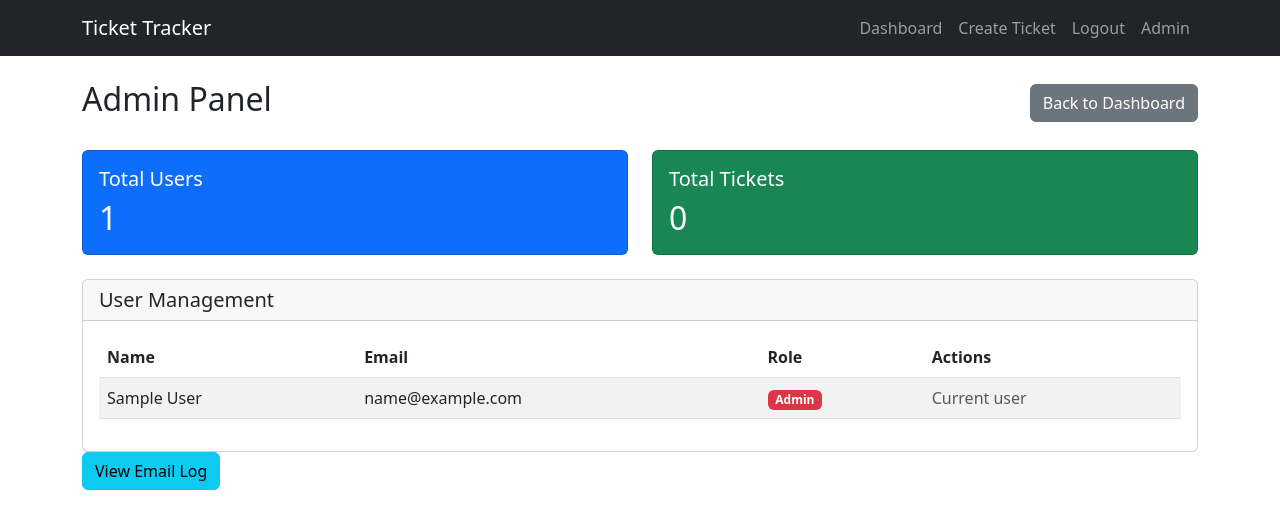
After one commit to DylanK29/support-ticket-app, a Flask app: page /admin in a window 1280 px wide. The commit adds this page. Shown: the top 529 px of the page. Run offline with Flask 3, Linux system fonts and the light colour scheme; the visitor is signed in with stand-in values (Sample User, id 1); data comes from the database, SQL or seed files in the repository; data that the repository does not hold is empty.

Commit message:
Added role-based access and admin panel and added email notification simulation

```diff
--- a/app/models/user.py
+++ b/app/models/user.py
@@ -28,6 +28,7 @@ class User(UserMixin, db.Model):
     created_at = db.Column(db.DateTime, default=lambda: datetime.now(timezone.utc))
     updated_at = db.Column(db.DateTime, default=lambda: datetime.now(timezone.utc), onupdate=lambda: datetime.now(timezone.utc))
     is_active = db.Column(db.Boolean, default=True)
+    is_admin = db.Column(db.Boolean, default=False, nullable=False)
 
     #Relationships
     created_tickets = db.relationship(
@@ -72,5 +73,9 @@ class User(UserMixin, db.Model):
             raise ValueError(f"Invalid role. Must be one of: {Role.ALL_ROLES}")
         self.role = role
 
+    def make_admin(self):
+        #Promote user to admin
+        self.is_admin = True
+
     def __repr__(self):
         return f'<User {self.email} ({self.role})>'
--- a/app/routes.py
+++ b/app/routes.py
@@ -174,6 +174,8 @@ def ticket_detail(ticket_id):
 @login_required
 def update_ticket(ticket_id):
     #Update ticket status and assignee
+    from app.email_helper import send_ticket_assigned_notification, send_ticket_status_notification
+
     ticket = Ticket.query.get_or_404(ticket_id)
 
     new_status_value = request.form.get('status')
@@ -188,7 +190,7 @@ def update_ticket(ticket_id):
     else:
         new_assignee_id = int(new_assignee_id)
 
-    #Record status change in history
+    #Record status change in history and send notification
     if ticket.status != new_status:
         history = TicketHistory(
             ticket_id=ticket_id,
@@ -199,8 +201,18 @@ def update_ticket(ticket_id):
         db.session.add(history)
         ticket.status = new_status
 
-    #Update assignee (no history tracking for assignee)
-    ticket.assignee_id = new_assignee_id
+        #Send status notification to creator
+        send_ticket_status_notification(ticket, current_user)
+
+    #Check if assignee changed and send notification
+    if ticket.assignee_id != new_assignee_id:
+        ticket.assignee_id = new_assignee_id
+
+        #Send assignment notification
+        if new_assignee_id:
+            new_assignee = User.query.get(new_assignee_id)
+            if new_assignee:
+                send_ticket_assigned_notification(ticket, new_assignee, current_user)
 
     db.session.commit()
     flash('Ticket updated successfully!', 'success')
@@ -279,3 +291,64 @@ def get_suggested_response(ticket_id):
         return jsonify({'response': response})
     else:
         return jsonify({'error': 'Could not generate response'}), 500
+
+@main.route('/admin')
+@login_required
+def admin_panel():
+    #Admin panel - only accessible by admins
+    if not current_user.is_admin:
+        flash('Access denied. Admin privileges required.', 'error')
+        return redirect(url_for('main.dashboard'))
+
+    users = User.query.all()
+    total_tickets = Ticket.query.count()
+    total_users = User.query.count()
+
+    return render_template('admin.html', users=users, total_tickets=total_tickets, total_users=total_users)
+
+@main.route('/admin/toggle/<int:user_id>', methods=['POST'])
+@login_required
+def toggle_admin(user_id):
+    #Toggle admin status for a user
+    if not current_user.is_admin:
+        flash('Access denied.', 'error')
+        return redirect(url_for('main.dashboard'))
+
+    user = User.query.get_or_404(user_id)
+
+    #Prevent removing your own admin status
+    if user.id == current_user.id:
+        flash('Cannot modify your own admin status.', 'error')
+        return redirect(url_for('main.admin_panel'))
+
+    user.is_admin = not user.is_admin
+    db.session.commit()
+
+    status = 'admin' if user.is_admin else 'regular user'
+    flash(f'{user.name} is now a {status}.', 'success')
+    return redirect(url_for('main.admin_panel'))
+
+@main.route('/make-me-admin')
+@login_required
+def make_me_admin():
+    #Temporary route - remove after first use
+    if User.query.filter_by(is_admin=True).count() == 0:
+        current_user.is_admin = True
+        db.session.commit()
+        flash('You are now an admin!', 'success')
+    else:
+        flash('Admin already exists.', 'error')
+    return redirect(url_for('main.dashboard'))
+
+@main.route('/admin/emails')
+@login_required
+def email_log():
+    #View sent email notifications
+    if not current_user.is_admin:
+        flash('Access denied.', 'error')
+        return redirect(url_for('main.dashboard'))
+
+    from app.email_helper import get_sent_emails
+    emails = get_sent_emails()
+
+    return render_template('email_log.html', emails=emails)
--- /dev/null
+++ b/app/templates/admin.html
@@ -0,0 +1,77 @@
+{% extends 'base.html' %}
+
+{% block content %}
+<div class="d-flex justify-content-between align-items-center mb-4">
+    <h2>Admin Panel</h2>
+    <a href="{{ url_for('main.dashboard') }}" class="btn btn-secondary">Back to Dashboard</a>
+</div>
+
+<div class="row mb-4">
+    <div class="col-md-6">
+        <div class="card text-white bg-primary">
+            <div class="card-body">
+                <h5 class="card-title">Total Users</h5>
+                <h2 class="mb-0">{{ total_users }}</h2>
+            </div>
+        </div>
+    </div>
+    <div class="col-md-6">
+        <div class="card text-white bg-success">
+            <div class="card-body">
+                <h5 class="card-title">Total Tickets</h5>
+                <h2 class="mb-0">{{ total_tickets }}</h2>
+            </div>
+        </div>
+    </div>
+</div>
+
+<div class="card">
+    <div class="card-header">
+        <h5 class="mb-0">User Management</h5>
+    </div>
+    <div class="card-body">
+        <table class="table table-striped">
+            <thead>
+                <tr>
+                    <th>Name</th>
+                    <th>Email</th>
+                    <th>Role</th>
+                    <th>Actions</th>
+                </tr>
+            </thead>
+            <tbody>
+                {% for user in users %}
+                <tr>
+                    <td>{{ user.name }}</td>
+                    <td>{{ user.email }}</td>
+                    <td>
+                        {% if user.is_admin %}
+                            <span class="badge bg-danger">Admin</span>
+                        {% else %}
+                            <span class="badge bg-secondary">User</span>
+                        {% endif %}
+                    </td>
+                    <td>
+                        {% if user.id != current_user.id %}
+                        <form method="POST" action="{{ url_for('main.toggle_admin', user_id=user.id) }}" style="display: inline;">
+                            {% if user.is_admin %}
+                                <button type="submit" class="btn btn-sm btn-warning">Remove Admin</button>
+                            {% else %}
+                                <button type="submit" class="btn btn-sm btn-success">Make Admin</button>
+                            {% endif %}
+                        </form>
+                        {% else %}
+                            <span class="text-muted">Current user</span>
+                        {% endif %}
+                    </td>
+                </tr>
+                {% endfor %}
+            </tbody>
+        </table>
+    </div>
+</div>
+
+<div class="mb-4">
+    <a href="{{ url_for('main.email_log') }}" class="btn btn-info">View Email Log</a>
+</div>
+{% endblock %}
--- a/app/templates/base.html
+++ b/app/templates/base.html
@@ -31,6 +31,11 @@
                         </li>
                         <li class="nav-item">
                             <a class="nav-link" href="{{ url_for('main.register') }}">Register</a>
+                        </li>
+                    {% endif %}
+                    {% if current_user.is_admin %}
+                        <li class="nav-item">
+                            <a class="nav-link" href="{{ url_for('main.admin_panel') }}">Admin</a>
                         </li>
                     {% endif %}
                 </ul>
```
Also changed, not shown: app/email_helper.py (added, +74 -0 lines), app/templates/email_log.html (added, +62 -0 lines).
